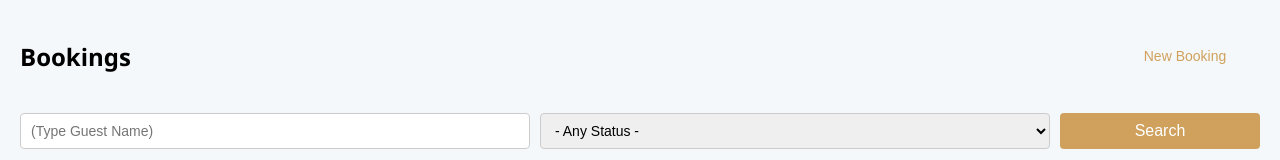
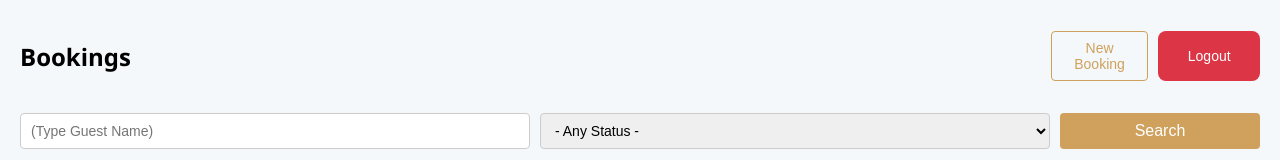
Before and after one commit to karthikkishorkk/hotel-room-management, a React (Create React App) app: page /booking-details in a window 1280 px wide. Shown: the top 160 px of the page. Built offline with nearby package versions, Linux system fonts and the light colour scheme; no server answers.

Commit message:
Logout & Booking Redirection Done

```diff
--- a/src/Pages/BookingDetailsPage/BookingDetailsPage.css
+++ b/src/Pages/BookingDetailsPage/BookingDetailsPage.css
@@ -16,13 +16,41 @@
   font-weight: 600;
 }
 
+.booking-header-buttons {
+  display: flex;
+  gap: 10px;
+}
+
 .new-booking-btn {
   background-color: transparent;
   color: #cfa15d;
-    border: none;
+  border: 1px solid #cfa15d;
   font-size: 14px;
   cursor: pointer;
-    width: 150px;
+  padding: 8px 16px;
+  border-radius: 4px;
+  transition: all 0.3s ease;
+}
+
+.new-booking-btn:hover {
+  background-color: #cfa15d;
+  color: white;
+}
+
+.logout-btn {
+  background-color: transparent;
+  color: #d9534f;
+  border: 1px solid #d9534f;
+  font-size: 14px;
+  cursor: pointer;
+  padding: 8px 16px;
+  border-radius: 4px;
+  transition: all 0.3s ease;
+}
+
+.logout-btn:hover {
+  background-color: #d9534f;
+  color: white;
 }
 
 .booking-filters {
--- a/src/Pages/BookingDetailsPage/BookingDetailsPage.jsx
+++ b/src/Pages/BookingDetailsPage/BookingDetailsPage.jsx
@@ -26,6 +26,11 @@ const BookingDetailsPage = () => {
     navigate('/booking');
   };
 
+  const handleLogout = () => {
+    localStorage.removeItem('token'); // Adjust key if your token is stored differently
+    navigate('/login');
+  };
+
   const filteredBookings = bookings.filter((booking) => {
     const fullName = `${booking.firstName} ${booking.lastName}`.toLowerCase();
     return (
@@ -38,9 +43,14 @@ const BookingDetailsPage = () => {
     <div className="booking-details-container">
       <div className="booking-header">
         <h2>Bookings</h2>
-        <button className="new-booking-btn" onClick={handleNewBooking}>
-          New Booking
-        </button>
+        <div className="booking-header-buttons">
+          <button className="new-booking-btn" onClick={handleNewBooking}>
+            New Booking
+          </button>
+          <button className="logout-btn" onClick={handleLogout}>
+            Logout
+          </button>
+        </div>
       </div>
 
       <div className="booking-filters">
@@ -81,7 +91,7 @@ const BookingDetailsPage = () => {
             <tr key={index}>
               <td className="last-name">{booking.lastName}</td>
               <td>{booking.firstName}</td>
-              <td>{booking.room}</td>
+              <td>{booking.room.roomType}</td>
               <td>{new Date(booking.checkIn).toLocaleDateString()}</td>
               <td>{new Date(booking.checkOut).toLocaleDateString()}</td>
               <td>{booking.status}</td>
--- a/src/Pages/BookingPage/BookingPage.jsx
+++ b/src/Pages/BookingPage/BookingPage.jsx
@@ -1,18 +1,21 @@
-import React, { useState } from 'react';
+import React, { useEffect, useState } from 'react';
+import { useNavigate } from 'react-router-dom';
 import axios from 'axios';
 import './BookingPage.css';
 
-const roomTypes = [
-  { type: 'Standard', price: '$60' },
-  { type: 'Classic', price: '$70' },
-  { type: 'Duplex Room', price: '$80' },
-  { type: 'Double Room', price: '$90' },
-  { type: 'Queens Suite', price: '$110' },
-  { type: 'Presidential Suite', price: '$150' },
-  { type: 'Penthouse', price: '$200' },
-];
+// const roomTypes = [
+//   { type: 'Standard', price: '$60' },
+//   { type: 'Classic', price: '$70' },
+//   { type: 'Duplex Room', price: '$80' },
+//   { type: 'Double Room', price: '$90' },
+//   { type: 'Queens Suite', price: '$110' },
+//   { type: 'Presidential Suite', price: '$150' },
+//   { type: 'Penthouse', price: '$200' },
+// ];
 
 const BookingPage = () => {
+  const navigate = useNavigate();
+  const [rooms, setRooms] = useState([]);
   const [formData, setFormData] = useState({
     firstName: '',
     lastName: '',
@@ -26,6 +29,20 @@ const BookingPage = () => {
     room: '',
     childrenAges: [],
   });
+
+  useEffect(() => {
+    const fetchRooms = async () => {
+      try {
+        const response = await axios.get('http://localhost:5000/api/rooms');
+        setRooms(response.data);
+        console.log(response.data, "Response");
+      } catch (error) {
+        console.error('❌ Error fetching rooms:', error);
+      }
+    };
+
+    fetchRooms();
+  }, []);
 
   const handleChange = (e) => {
     const { name, value } = e.target;
@@ -71,6 +88,9 @@ const BookingPage = () => {
           room: '',
           childrenAges: [],
         });
+
+        // Redirect to BookingDetailsPage
+        navigate('/booking-details');
       }
     } catch (error) {
       console.error('❌ Error submitting booking:', error);
@@ -165,13 +185,12 @@ const BookingPage = () => {
             required
           >
             <option value="" disabled hidden>Select a Room</option>
-            {roomTypes.map((room) => (
-              <option key={room.type} value={room.type}>
-                {room.type} - {room.price}
+            {rooms.map((room) => (
+              <option key={room._id} value={room._id}>
+                {room.roomType} (Room #{room.roomNumber})
               </option>
             ))}
           </select>
-
         </div>
         <button type="submit" className="submit-btn">Submit Booking</button>
       </form>
```
Lines whose indentation alone changed are shown as unchanged.
